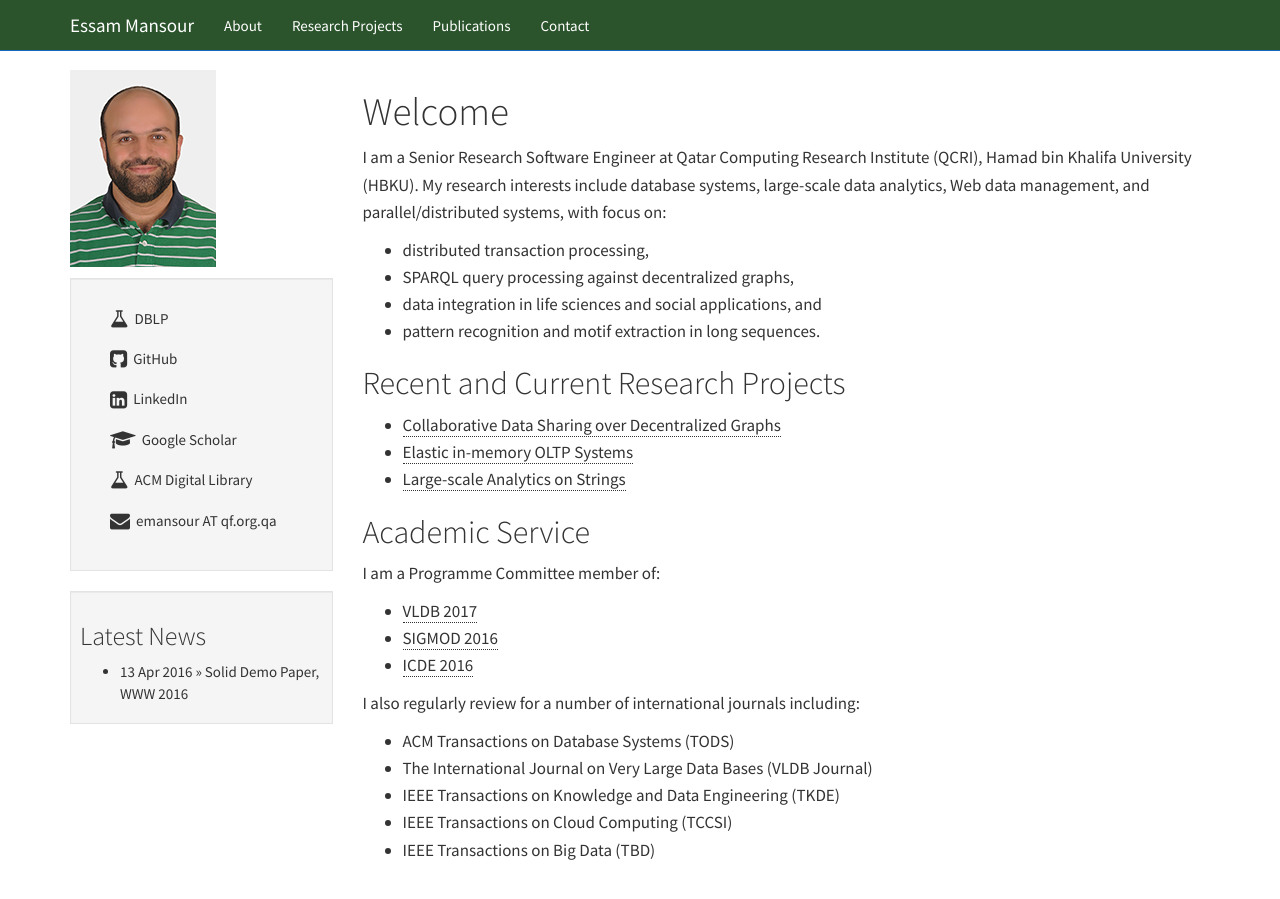
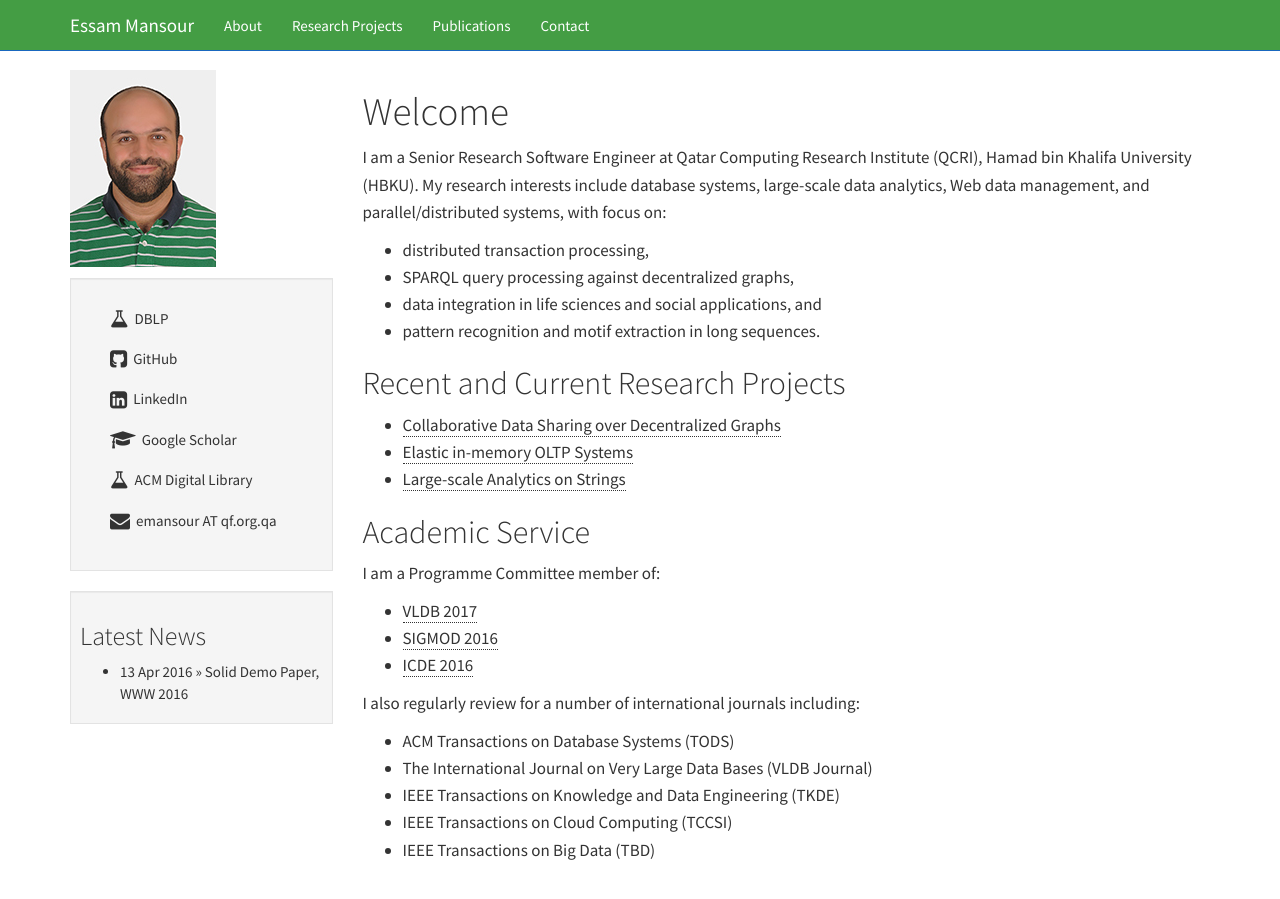
Before and after one commit to mansoure/mansoure.github.io, a Jekyll site: the page built from index.md, in a window 1280 px wide. Built offline with Jekyll 4.4.1, drawn with Linux system fonts in a browser that asks for light colours.

Commit message:
research projects

```diff
--- a/_layouts/default.html
+++ b/_layouts/default.html
@@ -42,7 +42,7 @@
 
 	<!--nav class="navbar navbar-light navbar-fixed-top" style="background-color: #EEEEEE;" role="navigation"-->
 
-		<nav class="navbar navbar-inverse navbar-fixed-top" style="background-color: #2b542c;" role="navigation">
+		<nav class="navbar navbar-inverse navbar-fixed-top" style="background-color: #449d44;" role="navigation">
 				<div class="container">
 			        <div class="navbar-header">
 			            <button type="button" class="navbar-toggle" data-toggle="collapse" data-target=".navbar-ex1-collapse">
```
